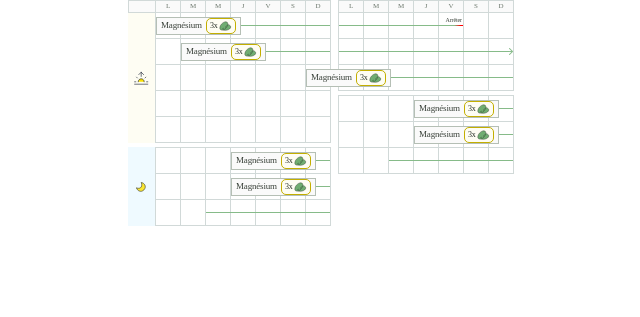
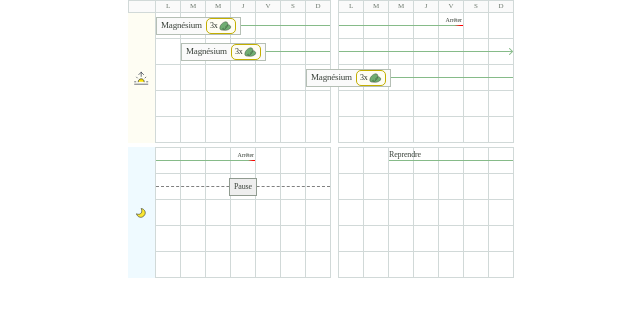
Before and after one commit to larfef/cure_calendar, a Django app: page /assets in a window 1280 px wide. Shown: the top 317 px of the page, without its empty margins (225-865 px from the left). Run offline with Django 5.2, Linux system fonts and the light colour scheme; some web fonts are replaced.

Commit message:
nothing to say

```diff
--- a/templates/templates_app/cure_calendar/table_row_content.html
+++ b/templates/templates_app/cure_calendar/table_row_content.html
@@ -21,5 +21,12 @@
     {% elif current.type == 'stop' %}
         <div class="line-container__stop" style="{{ current.stop_style }}">{{ text.line.stop }}</div>
         <div class="line-red" style="{{ current.line_style }}"></div>
+    {% elif current.type == 'pause' %}
+        <div class="pause-container" style="{{ current.line_style }}">
+            <div class="pause-line__dashed" style="{{ current.line_style }}"></div>
+            <div class="pause-container__text">
+                <div class="pause-text">{{ text.line.pause|default:"Pause" }}</div>
+            </div>
+        </div>
     {% endif %}
 </div>
--- a/templates_app/static/templates_app/css/cure_calendar/line.css
+++ b/templates_app/static/templates_app/css/cure_calendar/line.css
@@ -47,3 +47,36 @@
     align-self: center;
 
 }
+
+.pause-container {
+    display: flex;
+    justify-content: center;
+}
+
+.pause-line__dashed {
+    border-top: 1px dashed grey;
+    align-self: center;
+}
+
+.pause-container__text {
+    position: absolute;
+    height: 18px;
+    display: inline-flex;
+    padding: 2px 4px;
+    justify-content: center;
+    align-items: center;
+    gap: 8px;
+    border: 0.4px solid var(--neutral-grey-500, #909B90);
+    background: var(--neutral-grey-200, #EEE);
+    align-self: center;
+}
+
+.pause-text {
+    color: var(--neutral-gray-700, #3A423A);
+    text-align: center;
+    font-size: 8px;
+    font-style: normal;
+    font-weight: 400;
+    line-height: 8px;
+    letter-spacing: -0.16px;
+}
--- a/templates_app/views.py
+++ b/templates_app/views.py
@@ -98,37 +98,25 @@ weeks_2 = [
                         "icon": "pill.svg",
                     },
                 ).get_context(),
-                "",
-                "",
             ],
+            "row_count": 5,
         },
         "evening": {
             "enabled": True,
             "rows": [
                 TableRowContent(
-                    line_type="default",
-                    start=3,
-                    restart=False,
-                    product={
-                        "name": "Magnésium",
-                        "intake": "3x",
-                        "icon": "pill.svg",
-                    },
+                    line_type="stop",
+                    start=0,
+                    end=4,
+                    restart=True,
                 ).get_context(),
                 TableRowContent(
-                    line_type="default",
-                    start=3,
+                    line_type="pause",
+                    start=1,
                     restart=False,
-                    product={
-                        "name": "Magnésium",
-                        "intake": "3x",
-                        "icon": "pill.svg",
-                    },
-                ).get_context(),
-                TableRowContent(
-                    line_type="default", start=2, end=6, restart=False
                 ).get_context(),
             ],
+            "row_count": 5,
         },
         "time_col": True,
         "table_header": True,
@@ -154,32 +142,15 @@ weeks_2 = [
                     restart=False,
                 ).get_context(),
             ],
+            "row_count": 5,
         },
         "evening": {
             "enabled": True,
             "rows": [
                 TableRowContent(
                     line_type="default",
-                    start=3,
-                    restart=False,
-                    product={
-                        "name": "Magnésium",
-                        "intake": "3x",
-                        "icon": "pill.svg",
-                    },
-                ).get_context(),
-                TableRowContent(
-                    line_type="default",
-                    start=3,
-                    restart=False,
-                    product={
-                        "name": "Magnésium",
-                        "intake": "3x",
-                        "icon": "pill.svg",
-                    },
-                ).get_context(),
-                TableRowContent(
-                    line_type="default", start=2, end=6, restart=False
+                    start=2,
+                    restart=True,
                 ).get_context(),
             ],
             "row_count": 5,
```
Also changed, not shown: templates/templates_app/cure_calendar/assets.html (+11 -9 lines), templates/templates_app/cure_calendar/table.html (+7 -4 lines), templates/templates_app/cure_calendar/week.html (+15 -13 lines), templates_app/classes/table_row_content.py (+6 -4 lines), templates_app/static/templates_app/images/rev-arrow-red.png (added).
